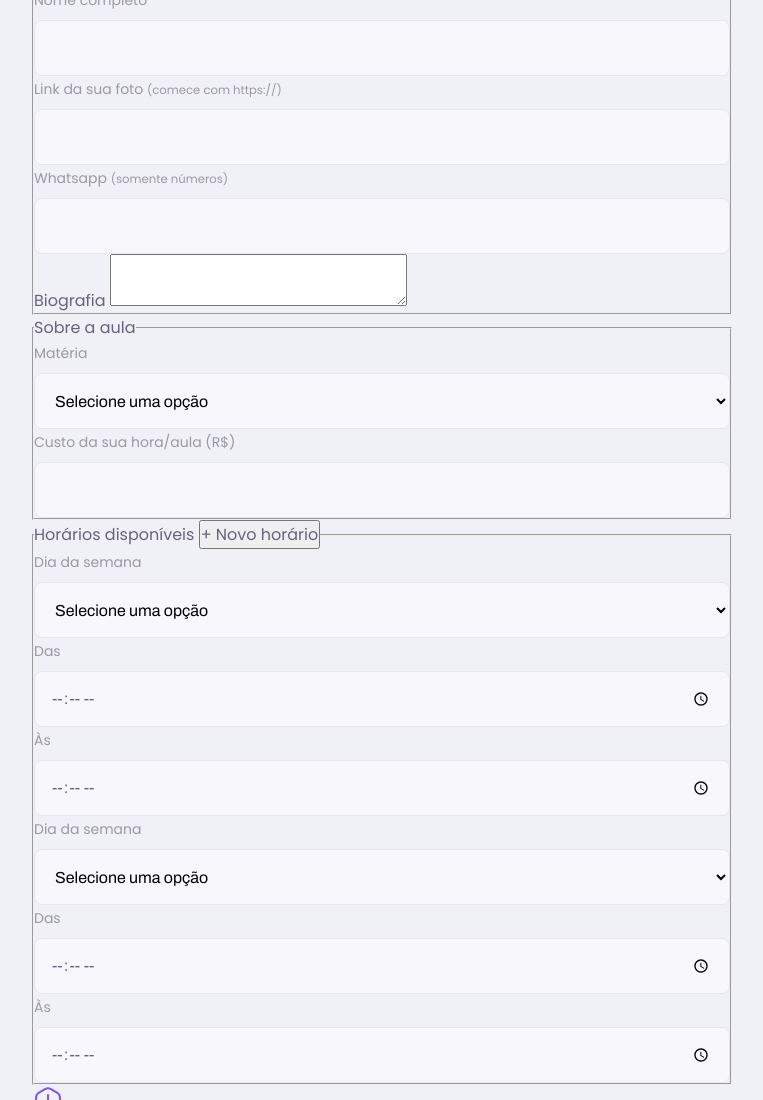
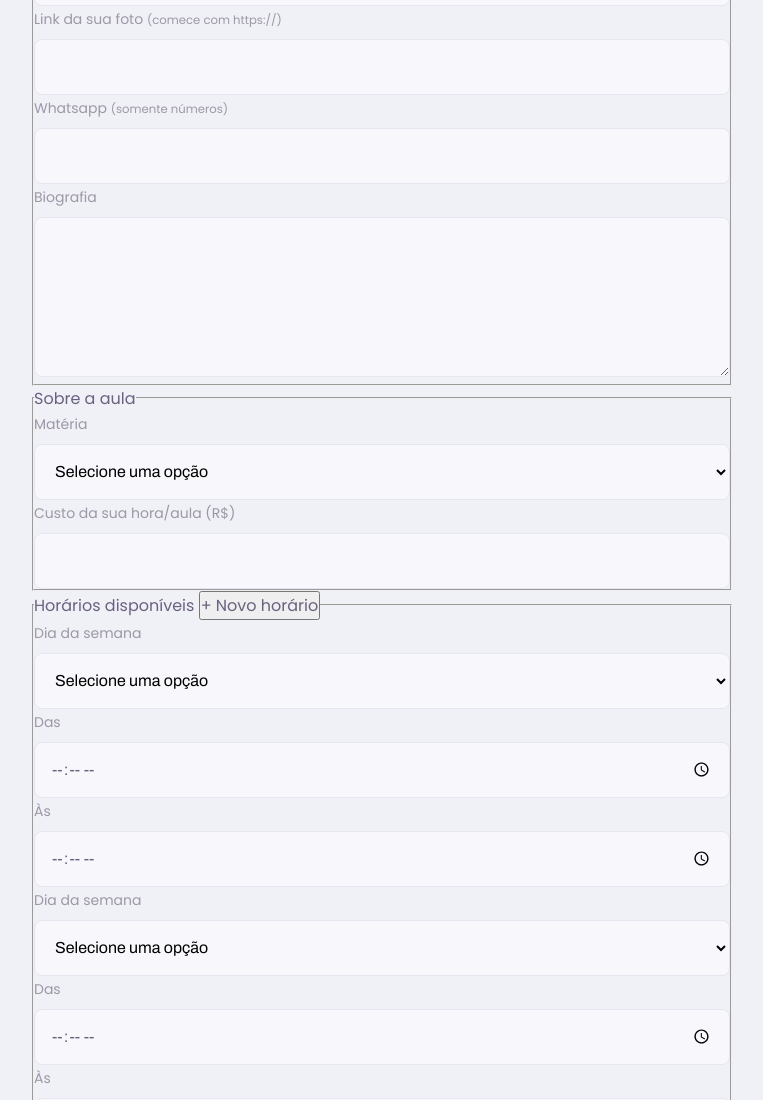
Before and after one commit to JesseLopesTI/NextLevelWeek, a plain HTML site: page web-project/give-classes.html in a window 1280 px wide. Shown: the top 1100 px of the page, without its empty margins (258-1021 px from the left). Drawn offline with Linux system fonts and the light colour scheme.

Commit message:
Definindo estilo do formulário

```diff
--- a/web-project/styles/partials/forms.css
+++ b/web-project/styles/partials/forms.css
@@ -1,11 +1,13 @@
 .select-block label,
-.input-block label {
+.input-block label,
+.textarea-block label {
 	font-size: 1.4rem;
 	color: var(--color-text-complement);
 }
 
 .input-block input,
-.select-block select {
+.select-block select,
+.textarea-block textarea {
 	width: 100%;
 	height: 5.6rem;
 	margin-top: 0.8rem;
@@ -17,11 +19,19 @@
 	font: 1.6rem Archivo;
 }
 
-.input-block {
+.textarea-block textarea {
+    padding: 1.2rem 1.6rem;
+    height: 16rem;
+    resize: vertical;
+}
+
+.input-block,
+.textarea-block {
 	position: relative;
 }
 
-.input-block:focus-within::after {
+.input-block:focus-within::after,
+.textarea-block:focus-within::after {
 	content: "";
 	width: calc(100% - 3.2rem);
 	height: 2px;
```
